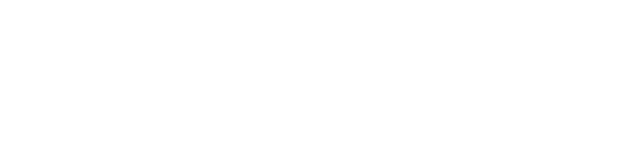
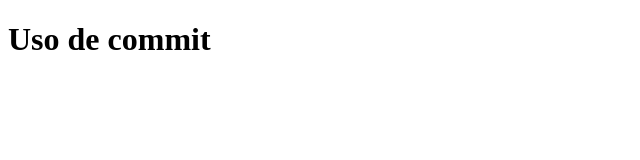
Before and after one commit to CCastilloCA/FirstGit, a plain HTML site: page index.html in a window 1280 px wide. Shown: the whole page, without its empty margins (0-640 px from the left). Drawn offline with Linux system fonts and the light colour scheme.

Commit message:
Ahora el index html tiene cofigo html

```diff
--- a/index.html
+++ b/index.html
@@ -4,9 +4,9 @@
   <meta charset="UTF-8">
   <meta http-equiv="X-UA-Compatible" content="IE=edge">
   <meta name="viewport" content="width=device-width, initial-scale=1.0">
-  <title>Document</title>
+  <title>Mi primer git</title>
 </head>
 <body>
-
+  <h1>Uso de commit</h1>
 </body>
 </html>
```
